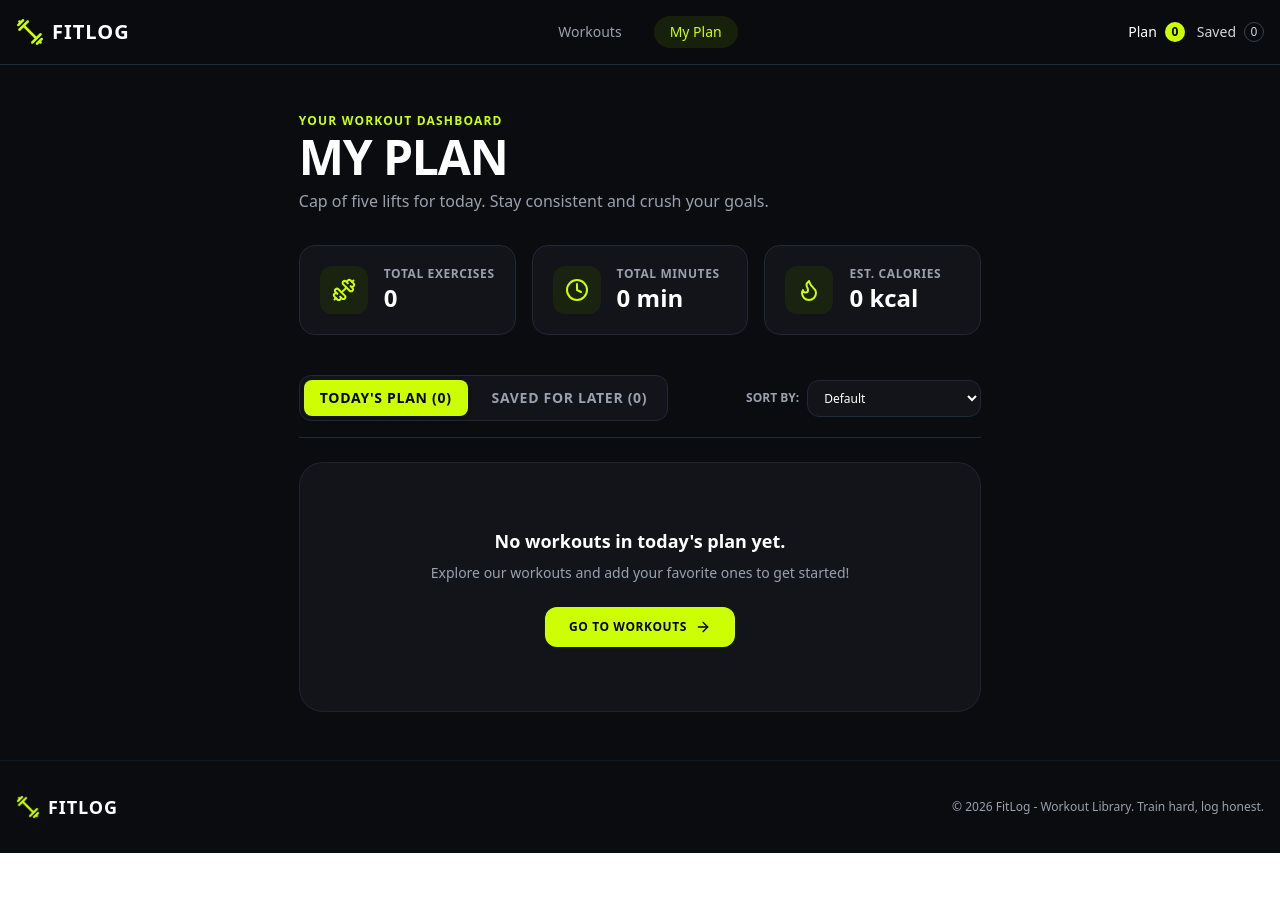
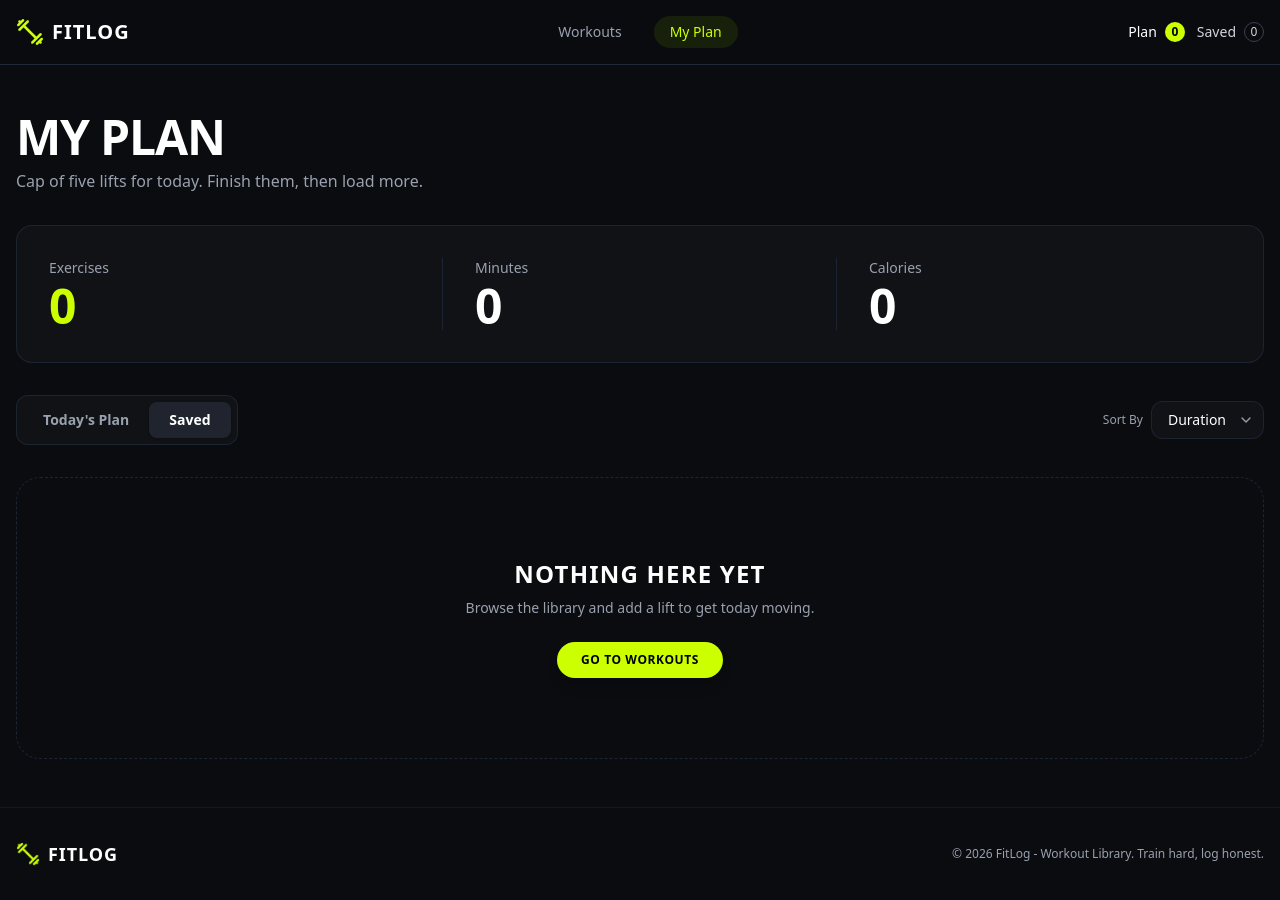
Before and after one commit to sm-sayem-hossain/Assignment6-PRB14, a Next.js app: page /my-plan in a window 1280 px wide. Before the commit the page ends 853 px from the top, so only its background shows below. Built offline with nearby package versions, Linux system fonts and the light colour scheme.

Commit message:
Readme Updated

```diff
--- a/app/my-plan/page.tsx
+++ b/app/my-plan/page.tsx
@@ -1,7 +1,7 @@
 "use client";
 import { useState, useEffect } from "react";
 import Link from "next/link";
-import { Trash2, CheckCircle2, ArrowRight, Flame, Clock, Dumbbell } from "lucide-react";
+import { Trash2, CheckCircle2, Clock, Flame, ChevronDown } from "lucide-react";
 import toast from "react-hot-toast";
 import { WorkoutType } from "../components/Workout";
 
@@ -9,8 +9,8 @@ export default function MyPlanPage()
 {
     const [planList, setPlanList] = useState<WorkoutType[]>([]);
     const [savedList, setSavedList] = useState<WorkoutType[]>([]);
-    const [activeTab, setActiveTab] = useState<"plan" | "saved">("plan");
-    const [sortBy, setSortBy] = useState<string>("default");
+    const [activeTab, setActiveTab] = useState<"plan" | "saved">("saved");
+    const [sortBy, setSortBy] = useState<string>("Duration");
     const [completedIds, setCompletedIds] = useState<(string | number)[]>([]);
 
     const loadData = () =>
@@ -38,7 +38,7 @@ export default function MyPlanPage()
         localStorage.setItem(key, JSON.stringify(updated));
         window.dispatchEvent(new Event("storage"));
         loadData();
-        toast.success("Removed successfully!");
+        toast.success("Removed from list");
     };
 
     const toggleComplete = (id: string | number, e: React.MouseEvent) =>
@@ -47,10 +47,12 @@ export default function MyPlanPage()
         if (completedIds.includes(id))
         {
             setCompletedIds(completedIds.filter((item) => item !== id));
+            toast("Marked as incomplete");
         }
         else
         {
             setCompletedIds([...completedIds, id]);
+            toast.success("Marked as done!");
         }
     };
 
@@ -74,19 +76,19 @@ export default function MyPlanPage()
 
     const sortedList = [...currentList].sort((a: WorkoutType, b: WorkoutType) =>
     {
-        if (sortBy === "duration")
+        if (sortBy === "Duration")
         {
             const durA = typeof a.duration === "number" ? a.duration : parseInt(String(a.duration)) || 0;
             const durB = typeof b.duration === "number" ? b.duration : parseInt(String(b.duration)) || 0;
             return durB - durA;
         }
-        if (sortBy === "calories")
+        if (sortBy === "Calories")
         {
             const calA = typeof a.caloriesBurned === "number" ? a.caloriesBurned : parseInt(String(a.caloriesBurned || a.calories || 0)) || 0;
             const calB = typeof b.caloriesBurned === "number" ? b.caloriesBurned : parseInt(String(b.caloriesBurned || b.calories || 0)) || 0;
             return calB - calA;
         }
-        if (sortBy === "rating")
+        if (sortBy === "Rating")
         {
             return (b.rating ?? 0) - (a.rating ?? 0);
         }
@@ -94,104 +96,91 @@ export default function MyPlanPage()
     });
 
     return (
-        <main className="max-w-7xl mx-auto px-4 py-8 md:py-12">
+        <main className="max-w-7xl mx-auto px-4 py-8 md:py-12 w-full">
+            {/* Title Section matching Figma */}
             <div className="mb-8">
-                <p className="text-[#ccff00] text-xs font-bold uppercase tracking-widest mb-1">
-                    YOUR WORKOUT DASHBOARD
-                </p>
                 <h1 className="text-3xl sm:text-4xl md:text-5xl font-black text-white uppercase tracking-tight">
                     MY PLAN
                 </h1>
                 <p className="text-gray-400 text-sm md:text-base mt-2">
-                    Cap of five lifts for today. Stay consistent and crush your goals.
+                    Cap of five lifts for today. Finish them, then load more.
                 </p>
             </div>
 
-            <div className="grid grid-cols-1 sm:grid-cols-3 gap-4 mb-10">
-                <div className="bg-[#12141a] border border-gray-800 rounded-2xl p-5 flex items-center gap-4">
-                    <div className="w-12 h-12 rounded-xl bg-[#1a2210] flex items-center justify-center text-[#ccff00]">
-                        <Dumbbell className="w-6 h-6" />
-                    </div>
-                    <div>
-                        <p className="text-xs uppercase tracking-wider text-gray-400 font-semibold">Total Exercises</p>
-                        <p className="text-2xl font-black text-white">{totalExercises}</p>
-                    </div>
+            {/* Metrics Summary Row - Single card with 3 columns matching Figma */}
+            <div className="bg-[#101216] border border-gray-800/80 rounded-2xl p-6 sm:p-8 grid grid-cols-1 sm:grid-cols-3 divide-y sm:divide-y-0 sm:divide-x divide-gray-800/80 mb-8">
+                <div className="pb-4 sm:pb-0 sm:pr-8">
+                    <p className="text-sm text-gray-400 font-medium mb-1">Exercises</p>
+                    <p className="text-4xl sm:text-5xl font-black text-[#ccff00]">{totalExercises}</p>
+                </div>
+                <div className="py-4 sm:py-0 sm:px-8">
+                    <p className="text-sm text-gray-400 font-medium mb-1">Minutes</p>
+                    <p className="text-4xl sm:text-5xl font-black text-white">{totalMinutes}</p>
+                </div>
+                <div className="pt-4 sm:pt-0 sm:pl-8">
+                    <p className="text-sm text-gray-400 font-medium mb-1">Calories</p>
+                    <p className="text-4xl sm:text-5xl font-black text-white">{totalCalories}</p>
+                </div>
+            </div>
+
+            {/* Controls Bar: Tabs on Left, Sort by on Right matching Figma */}
+            <div className="flex flex-col sm:flex-row items-start sm:items-center justify-between gap-4 mb-8">
+                <div className="inline-flex items-center bg-[#101216] p-1.5 rounded-xl border border-gray-800/80">
+                    <button
+                        type="button"
+                        onClick={() => setActiveTab("plan")}
+                        className={`px-5 py-2 rounded-lg text-xs sm:text-sm font-semibold transition-all cursor-pointer ${
+                            activeTab === "plan"
+                                ? "bg-[#1f242e] text-white shadow"
+                                : "text-gray-400 hover:text-white"
+                        }`}
+                    >
+                        Today&apos;s Plan
+                    </button>
+                    <button
+                        type="button"
+                        onClick={() => setActiveTab("saved")}
+                        className={`px-5 py-2 rounded-lg text-xs sm:text-sm font-semibold transition-all cursor-pointer ${
+                            activeTab === "saved"
+                                ? "bg-[#1f242e] text-white shadow"
+                                : "text-gray-400 hover:text-white"
+                        }`}
+                    >
+                        Saved
+                    </button>
                 </div>
 
-                <div className="bg-[#12141a] border border-gray-800 rounded-2xl p-5 flex items-center gap-4">
-                    <div className="w-12 h-12 rounded-xl bg-[#1a2210] flex items-center justify-center text-[#ccff00]">
-                        <Clock className="w-6 h-6" />
-                    </div>
-                    <div>
-                        <p className="text-xs uppercase tracking-wider text-gray-400 font-semibold">Total Minutes</p>
-                        <p className="text-2xl font-black text-white">{totalMinutes} min</p>
-                    </div>
-                </div>
-
-                <div className="bg-[#12141a] border border-gray-800 rounded-2xl p-5 flex items-center gap-4">
-                    <div className="w-12 h-12 rounded-xl bg-[#1a2210] flex items-center justify-center text-[#ccff00]">
-                        <Flame className="w-6 h-6" />
-                    </div>
-                    <div>
-                        <p className="text-xs uppercase tracking-wider text-gray-400 font-semibold">Est. Calories</p>
-                        <p className="text-2xl font-black text-white">{totalCalories} kcal</p>
+                <div className="flex items-center gap-2 self-end sm:self-center">
+                    <span className="text-xs text-gray-400 font-medium">Sort By</span>
+                    <div className="relative">
+                        <select
+                            value={sortBy}
+                            onChange={(e) => setSortBy(e.target.value)}
+                            className="appearance-none bg-[#101216] border border-gray-800/80 rounded-xl pl-4 pr-9 py-2 text-xs sm:text-sm text-white focus:outline-none focus:border-gray-600 cursor-pointer"
+                        >
+                            <option value="Duration">Duration</option>
+                            <option value="Calories">Calories</option>
+                            <option value="Rating">Rating</option>
+                        </select>
+                        <ChevronDown className="w-4 h-4 text-gray-400 absolute right-2.5 top-1/2 -translate-y-1/2 pointer-events-none" />
                     </div>
                 </div>
             </div>
 
-            <div className="flex flex-col sm:flex-row items-start sm:items-center justify-between gap-4 mb-6 border-b border-gray-800 pb-4">
-                <div className="flex items-center gap-2 bg-[#12141a] p-1 rounded-xl border border-gray-800">
-                    <button
-                        onClick={() => setActiveTab("plan")}
-                        className={`px-4 py-2 rounded-lg text-xs sm:text-sm font-bold uppercase tracking-wider transition-all cursor-pointer ${
-                            activeTab === "plan"
-                                ? "bg-[#ccff00] text-black shadow-md"
-                                : "text-gray-400 hover:text-white"
-                        }`}
-                    >
-                        Today&apos;s Plan ({planList.length})
-                    </button>
-                    <button
-                        onClick={() => setActiveTab("saved")}
-                        className={`px-4 py-2 rounded-lg text-xs sm:text-sm font-bold uppercase tracking-wider transition-all cursor-pointer ${
-                            activeTab === "saved"
-                                ? "bg-[#ccff00] text-black shadow-md"
-                                : "text-gray-400 hover:text-white"
-                        }`}
-                    >
-                        Saved for Later ({savedList.length})
-                    </button>
-                </div>
-
-                <div className="flex items-center gap-2">
-                    <span className="text-xs text-gray-400 uppercase font-semibold">Sort by:</span>
-                    <select
-                        value={sortBy}
-                        onChange={(e) => setSortBy(e.target.value)}
-                        className="bg-[#12141a] border border-gray-800 rounded-xl px-3 py-2 text-xs text-white focus:outline-none focus:border-[#ccff00]"
-                    >
-                        <option value="default">Default</option>
-                        <option value="duration">Duration (High to Low)</option>
-                        <option value="calories">Calories (High to Low)</option>
-                        <option value="rating">Rating (High to Low)</option>
-                    </select>
-                </div>
-            </div>
-
+            {/* Empty State matching Figma screenshot (image copy 2.png) */}
             {sortedList.length === 0 ? (
-                <div className="text-center py-16 px-4 bg-[#12141a] border border-gray-800/80 rounded-3xl">
-                    <p className="text-lg font-bold text-white mb-2">
-                        {activeTab === "plan" ? "No workouts in today's plan yet." : "No saved workouts yet."}
-                    </p>
-                    <p className="text-gray-400 text-sm mb-6">
-                        Explore our workouts and add your favorite ones to get started!
+                <div className="border border-dashed border-gray-800/90 rounded-3xl py-20 px-4 text-center">
+                    <h2 className="text-xl sm:text-2xl font-black text-white uppercase tracking-wider mb-2">
+                        NOTHING HERE YET
+                    </h2>
+                    <p className="text-gray-400 text-xs sm:text-sm mb-6 max-w-md mx-auto">
+                        Browse the library and add a lift to get today moving.
                     </p>
                     <Link
                         href="/"
-                        className="inline-flex items-center gap-2 px-6 py-3 rounded-xl bg-[#ccff00] text-black font-black text-xs uppercase tracking-wider hover:bg-[#b8e600] transition-colors"
+                        className="inline-flex items-center justify-center px-6 py-2.5 rounded-full bg-[#ccff00] text-black font-black text-xs uppercase tracking-wider hover:bg-[#b8e600] transition-colors shadow-lg cursor-pointer"
                     >
-                        Go to Workouts
-                        <ArrowRight className="w-4 h-4" />
+                        Go to workouts
                     </Link>
                 </div>
             ) : (
@@ -201,8 +190,8 @@ export default function MyPlanPage()
                         return (
                             <div
                                 key={item.id}
-                                className={`bg-[#12141a] border ${
-                                    isDone ? "border-[#ccff00]/40 bg-[#141b10]" : "border-gray-800"
+                                className={`bg-[#101216] border ${
+                                    isDone ? "border-[#ccff00]/40 bg-[#141b10]" : "border-gray-800/80"
                                 } rounded-2xl p-4 sm:p-5 flex flex-col md:flex-row items-start md:items-center justify-between gap-4 transition-all`}
                             >
                                 <div className="flex items-center gap-4">
@@ -225,32 +214,32 @@ export default function MyPlanPage()
                                             )}
                                         </div>
                                         <p className="text-xs text-gray-400 mt-1 line-clamp-1">
-                                            {item.description || ""}
+                                            {item.equipment || "Standard Equipment"}
                                         </p>
                                         <div className="flex flex-wrap items-center gap-3 text-xs text-gray-300 mt-2">
-                                            <span className="flex items-center gap-1 text-[#ccff00]">
-                                                <Clock className="w-3.5 h-3.5" />
-                                                {typeof item.duration === "number" ? `${item.duration}m` : (item.duration || "25m")}
+                                            <span className="flex items-center gap-1 text-gray-300">
+                                                <Clock className="w-3.5 h-3.5 text-[#ccff00]" />
+                                                {typeof item.duration === "number" ? `${item.duration} min` : (item.duration || "25 min")}
                                             </span>
                                             <span>•</span>
-                                            <span className="flex items-center gap-1 text-[#ccff00]">
-                                                <Flame className="w-3.5 h-3.5" />
+                                            <span className="flex items-center gap-1 text-gray-300">
+                                                <Flame className="w-3.5 h-3.5 text-[#ccff00]" />
                                                 {item.caloriesBurned ? `${item.caloriesBurned} kcal` : (item.calories || "180 kcal")}
                                             </span>
                                             <span>•</span>
-                                            <span>{item.difficulty || "Intermediate"}</span>
+                                            <span>⭐ {item.rating ?? 4.8}</span>
                                         </div>
                                     </div>
                                 </div>
 
-                                <div className="flex items-center gap-2 self-end md:self-center shrink-0">
+                                <div className="flex items-center gap-2.5 self-end md:self-center shrink-0">
                                     <button
                                         type="button"
                                         onClick={(e) => toggleComplete(item.id, e)}
-                                        className={`px-3.5 py-2 rounded-xl text-xs font-bold uppercase tracking-wider flex items-center gap-1.5 transition-colors cursor-pointer ${
+                                        className={`px-4 py-2 rounded-xl text-xs font-bold uppercase tracking-wider flex items-center gap-1.5 transition-colors cursor-pointer ${
                                             isDone
                                                 ? "bg-[#ccff00] text-black"
-                                                : "border border-gray-700 bg-black/40 text-gray-300 hover:text-white hover:border-gray-500"
+                                                : "border border-gray-700 bg-transparent text-gray-300 hover:text-white hover:border-gray-500"
                                         }`}
                                     >
                                         <CheckCircle2 className="w-4 h-4" />
@@ -259,9 +248,9 @@ export default function MyPlanPage()
 
                                     <Link
                                         href={`/workout/${item.id}`}
-                                        className="px-3.5 py-2 rounded-xl text-xs font-bold uppercase tracking-wider border border-gray-700 bg-black/40 text-gray-300 hover:text-white hover:border-gray-500 transition-colors"
+                                        className="px-4 py-2 rounded-xl text-xs font-bold uppercase tracking-wider border border-gray-700 bg-transparent text-gray-300 hover:text-white hover:border-gray-500 transition-colors"
                                     >
-                                        Details
+                                        View Details
                                     </Link>
 
                                     <button
```
Also changed, not shown: 1 other file (tests, documents, lock files or other folders).
